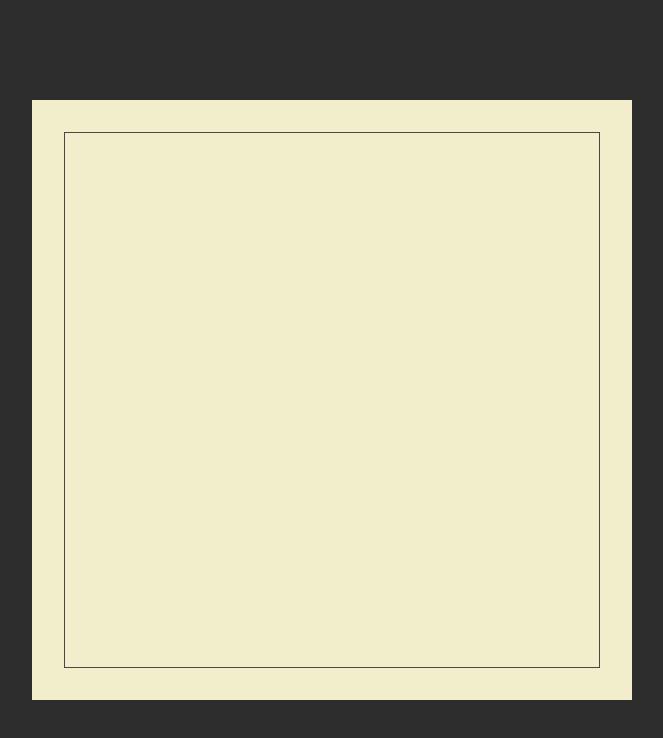
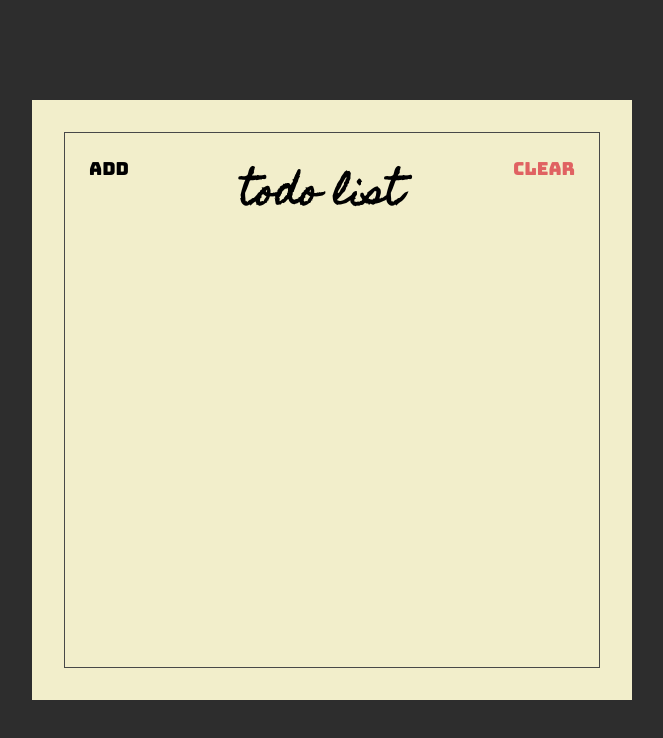
Before and after one commit to Kamagoo/react-new, a website: page index.html in a window 1280 px wide. Shown: the whole page, without its empty margins (308-971 px from the left). Drawn offline with Linux system fonts and the light colour scheme.

Commit message:
Membuat header section

```diff
--- a/index.html
+++ b/index.html
@@ -13,7 +13,13 @@
   </head>
   <body>
     <div class="container">
-      <div class="frame"></div>
+      <div class="frame">
+        <div class="header">
+          <button class="header-btn">Add</button>
+          <h1 class="header-title">Todo List</h1>
+          <button class="header-btn main-red-color">Clear</button>
+        </div>
+      </div>
     </div>
   </body>
 </html>
--- a/styles.css
+++ b/styles.css
@@ -1,5 +1,13 @@
 * {
   box-sizing: border-box;
+}
+
+:root{
+  --main-red-color: #e06262
+}
+
+.main-red-color {
+  color: var(--main-red-color);
 }
 
 html{
@@ -37,4 +45,31 @@ html{
 .frame{
   border:1px solid #484848;
   height:100%;
+
+  display: flex;
+  flex-direction: column;
 }
+
+.header{
+  display: flex;
+  align-items: flex-start;
+
+}
+
+.header-title{
+  flex: 1;
+  text-align: center;
+
+  font-size: 3.6rem;
+  font-family: 'Homemade Apple', sans-serif;
+  text-transform: lowercase;
+}
+
+.header-btn{
+  font-size: 1.8rem;
+  font-family: 'Bungee', sans-serif;
+  padding:24px;
+  background:unset;
+  border:unset;
+  outline:unset;
+}
```
